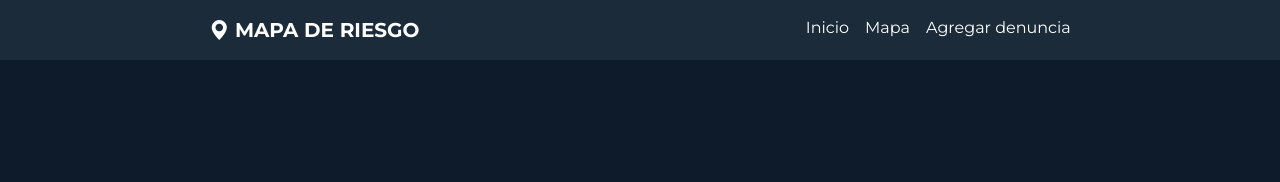
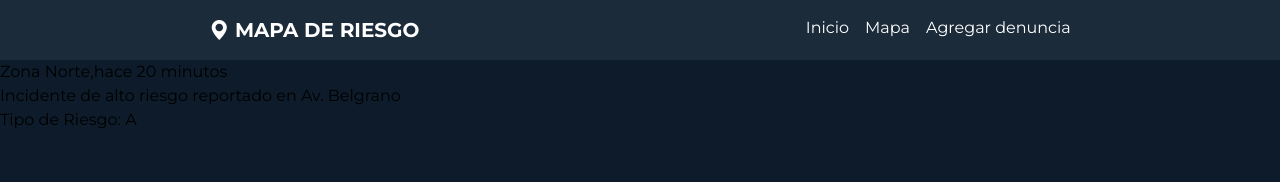
Before and after one commit to Matiassanchez18/Mapa-Riesgo-React, a React (Vite) app in the folder Mapa-Riesgo/: page / in a window 1280 px wide. Shown: the top 182 px of the page. Built offline with nearby package versions, Linux system fonts and the light colour scheme.

Commit message:
se creo la estructura de UltimoIncidente

```diff
--- a/Mapa-Riesgo/src/Components/UltimoIncidente.jsx
+++ b/Mapa-Riesgo/src/Components/UltimoIncidente.jsx
@@ -1,8 +1,23 @@
-function UltimoIncidente () {
-    return(
+function UltimoIncidente({ incidente }) {
+  return (
+    <div>
+      <section>
+        <header>
+          {incidente.zona},{incidente.tiempo}
+        </header>
+
+        {/*contenido*/}
         <div>
+          <h2>{incidente.titulo}</h2>
 
+          {/*nivel de riesgo*/}
+          <div>
+            <span>Tipo de Riesgo: </span>
+            <span>{incidente.nivelRiesgo}</span>
+          </div>
         </div>
-    )
+      </section>
+    </div>
+  );
 }
-export default UltimoIncidente
+export default UltimoIncidente;
--- a/Mapa-Riesgo/src/Pages/Home.jsx
+++ b/Mapa-Riesgo/src/Pages/Home.jsx
@@ -1,9 +1,22 @@
 import Navbar from "../Components/Navbar";
+import UltimoIncidente from "../Components/UltimoIncidente";
 
 function Home() {
+
+    const incidenteReciente = {
+        zona: "Zona Norte",
+        tiempo: "hace 20 minutos",
+        titulo:"Incidente de alto riesgo reportado en Av. Belgrano",
+        nivelRiesgo: "A"
+    }
+
   return (
     <div>
       <Navbar></Navbar>
+      <main>
+        <UltimoIncidente incidente={incidenteReciente}></UltimoIncidente>
+
+      </main>
 
 
 
```
